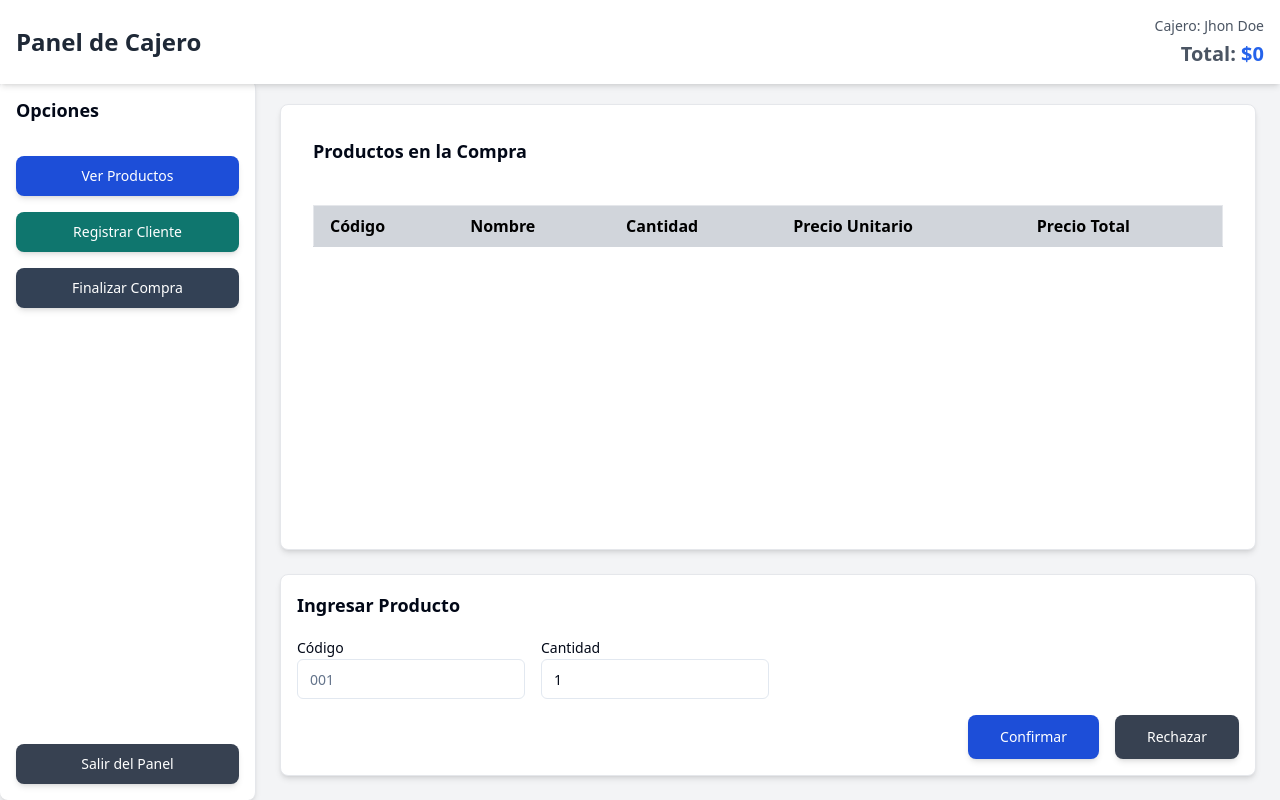
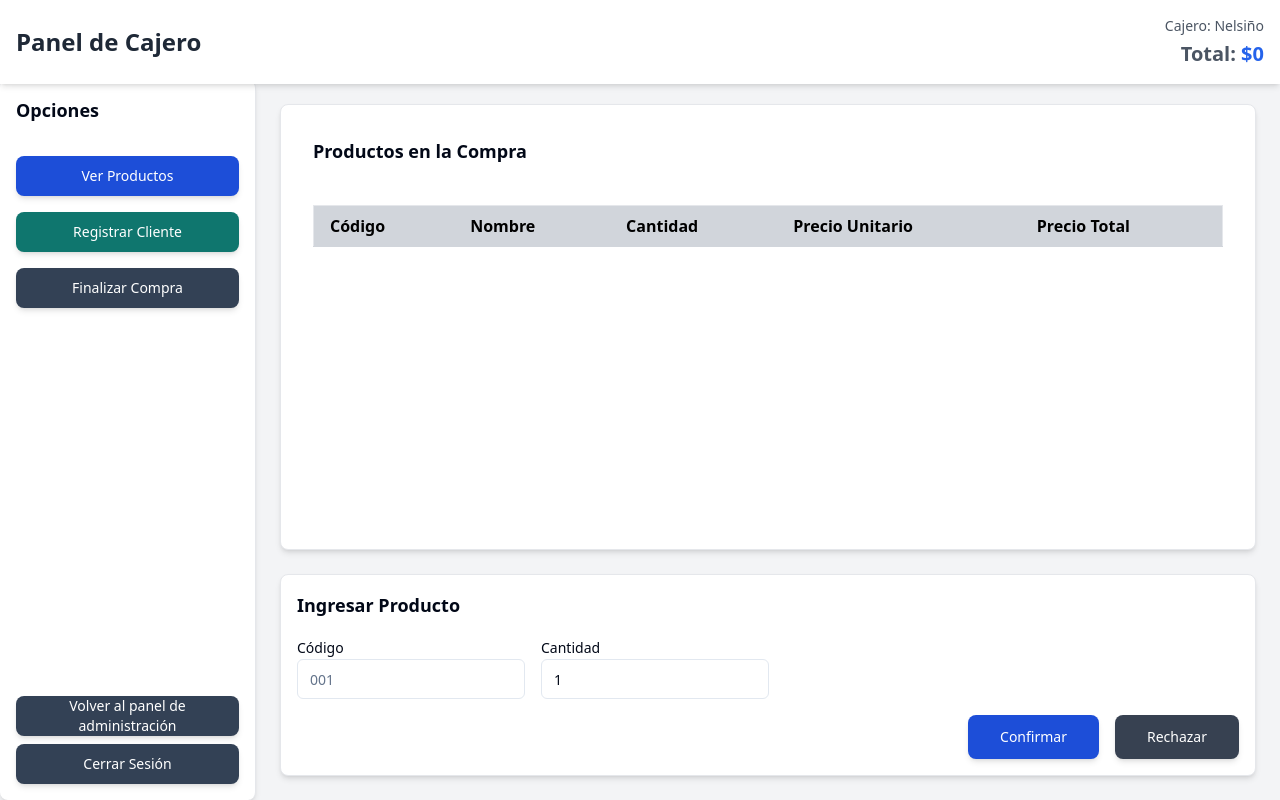
Before and after one commit to vcntttt/Sellify-TI2, a React (Vite) app: page /cashier in a window 1280 px wide. Built offline with nearby package versions, Linux system fonts and the light colour scheme.

Commit message:
mas ajustes minimos xd

```diff
--- a/src/components/auth/login-page.tsx
+++ b/src/components/auth/login-page.tsx
@@ -32,15 +32,15 @@ const formSchema = z.object({
 
 export default function Login() {
   const setLocation = useLocation()[1];
-  const { setUser } = useAuthStore();
+  const { user, setUser } = useAuthStore();
   const [isAdminDialogOpen, setAdminDialogOpen] = useState(false);
   const [isUnauthorized, setIsUnauthorized] = useState(false);
 
   const form = useForm<z.infer<typeof formSchema>>({
     resolver: zodResolver(formSchema),
     defaultValues: {
-      name: "",
-      role: "admin",
+      name: user.name,
+      role: user.role,
     },
   });
 
@@ -88,7 +88,7 @@ export default function Login() {
                   <FormItem>
                     <FormLabel>Nombre</FormLabel>
                     <FormControl>
-                      <Input placeholder="Jhon Doe" {...field} />
+                      <Input placeholder="Nelsiño" {...field} />
                     </FormControl>
                     <FormMessage />
                   </FormItem>
--- a/src/components/cashier/cashier-page.tsx
+++ b/src/components/cashier/cashier-page.tsx
@@ -14,8 +14,8 @@ import {
 import { DialogHeader } from "../ui/dialog";
 import ProductSearch from "@/components/cashier/buttons/product-search";
 import { RegisterNewClientForm } from "@/components/cashier/buttons/client-form";
-import { products as productList } from "@/data/products";
 import ProductSummary from "@/components/cashier/buttons/summary";
+import { useProductStore } from "@/store/use-products";
 
 const CajeroLayout = () => {
   const { user } = useAuthStore();
@@ -24,14 +24,15 @@ const CajeroLayout = () => {
   const [quantity, setQuantity] = useState<number>(1);
   const [total, setTotal] = useState<number>(0);
   const [isOpenBoleta, setIsOpenBoleta] = useState(false);
+  const { products: productList } = useProductStore();
 
   const handleAddProduct = () => {
     const foundProduct = productList.find((product) => product.id === code);
     if (foundProduct) {
       const currentDate = new Date();
       const isDiscountValid = foundProduct.discount?.dueDate
-      ? currentDate <= foundProduct.discount?.dueDate
-      : false;
+        ? currentDate <= foundProduct.discount?.dueDate
+        : false;
       const discount = foundProduct.discount?.value ?? 0;
       const price = isDiscountValid
         ? foundProduct.price * (1 - discount / 100)
@@ -154,17 +155,28 @@ const CajeroLayout = () => {
                     Detalle de productos y total.
                   </DialogDescription>
                 </DialogHeader>
-                <ProductSummary products={addedProducts} total={total} onClose={endSale} />
+                <ProductSummary
+                  products={addedProducts}
+                  total={total}
+                  onClose={endSale}
+                />
               </DialogContent>
             </Dialog>
           </div>
-          <div className="mt-auto">
+          <div className="mt-auto space-y-2">
+            {user.role === "admin" && (
+              <Button
+                asChild
+                className="bg-slate-700 text-white hover:bg-slate-800 active:bg-slate-900 rounded-lg shadow-md transition duration-200 w-full whitespace-normal text-center"
+              >
+                <Link href="/dashboard">Volver al panel de administración</Link>
+              </Button>
+            )}
             <Button
               asChild
-              variant="secondary"
-              className="bg-gray-700 text-white hover:bg-gray-800 active:bg-gray-900 rounded-lg shadow-md transition duration-200 w-full"
+              className="bg-slate-700 text-white hover:bg-slate-800 active:bg-slate-900 rounded-lg shadow-md transition duration-200 w-full"
             >
-              <Link href="/">Salir del Panel</Link>
+              <Link href="/">Cerrar Sesión</Link>
             </Button>
           </div>
         </aside>
@@ -189,7 +201,10 @@ const CajeroLayout = () => {
                 </thead>
                 <tbody>
                   {addedProducts.map((product, index) => (
-                    <tr key={index} className={index % 2 === 0 ? 'bg-gray-50' : 'bg-white'}>
+                    <tr
+                      key={index}
+                      className={index % 2 === 0 ? "bg-gray-50" : "bg-white"}
+                    >
                       <td className="py-2 px-4">{product.id}</td>
                       <td className="py-2 px-4">{product.name}</td>
                       <td className="py-2 px-4">{product.quantity}</td>
--- a/src/store/use-auth.ts
+++ b/src/store/use-auth.ts
@@ -1,13 +1,5 @@
 import { create } from 'zustand';
-
-
-type UserRole = 'admin' | 'cashier' | 'customer';
-
-// Definir la interfaz para el usuario
-interface User {
-  name: string;
-  role: UserRole;
-}
+import { User } from "@/types";
 
 // Definir la interfaz del estado de la tienda
 interface Store {
@@ -18,7 +10,8 @@ interface Store {
 // Crear el estado global con Zustand
 export const useAuthStore = create<Store>((set) => ({
   user: {
-    name: 'Jhon Doe',
+    id: 1,
+    name: 'Nelsiño',
     role: 'admin',
   },
 
```
Also changed, not shown: src/types.d.ts (+10 -0 lines).
